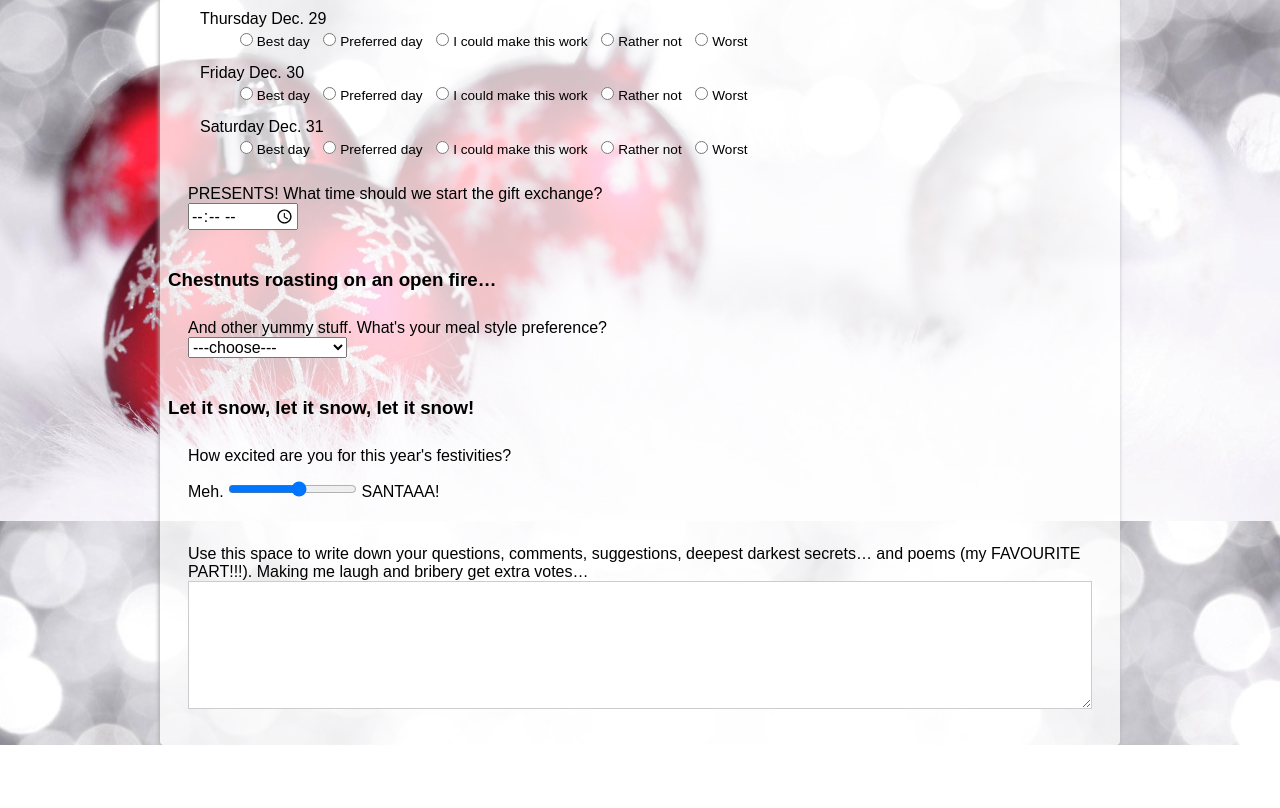
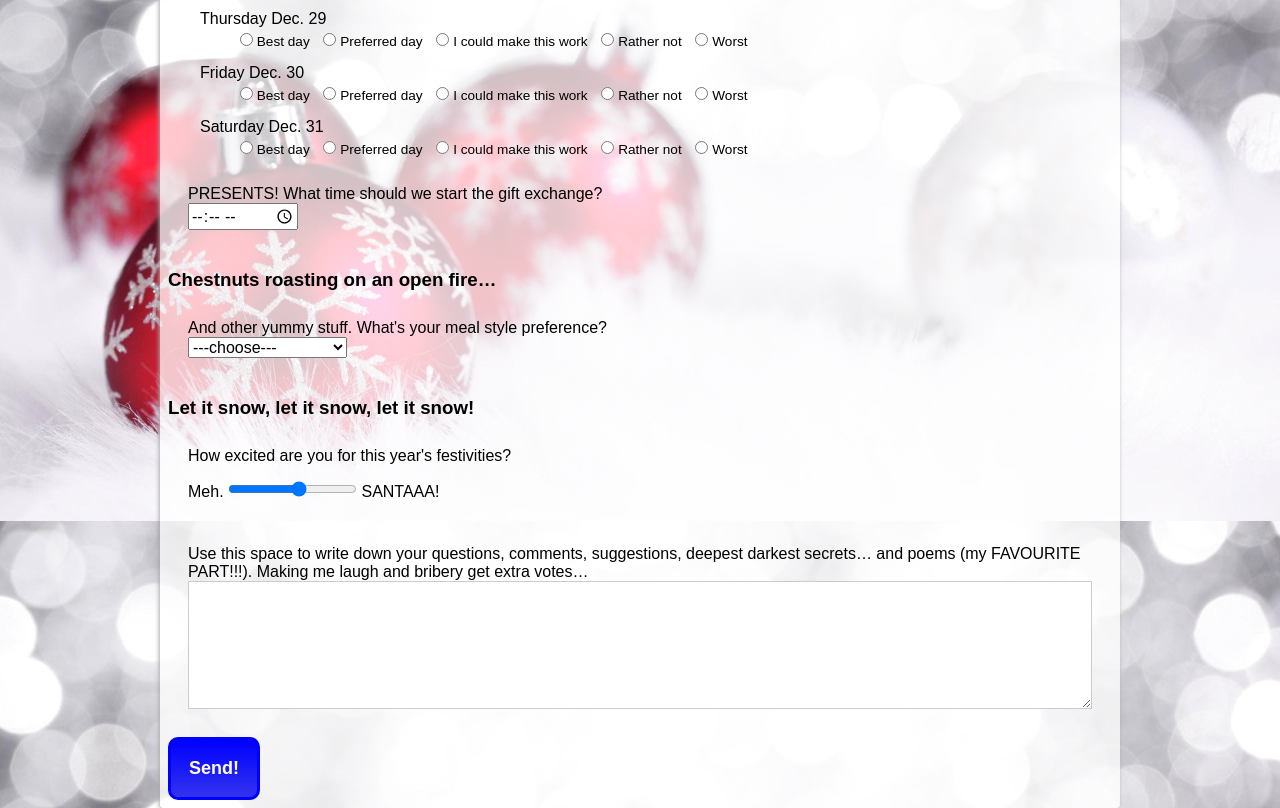
Before and after one commit to stephbydesign/christmas-exchange-form, a plain HTML site: page index.html in a window 1280 px wide. Shown: the part 1879-2687 px from the top of the page. Before the commit the page ends 2624 px from the top, so only its background shows below. Drawn offline with Linux system fonts and the light colour scheme.

Commit message:
Added the submit button.

```diff
--- a/css/general.css
+++ b/css/general.css
@@ -123,3 +123,14 @@ button {
 .input-error {
   border: 2px solid red;
 }
+
+button {
+  font-size: 1.125rem;
+  padding: 1em;
+  border-radius: 10px;
+  border: 3px solid #00f;
+  background-image: linear-gradient(to bottom, #00f, #33e);
+  color: #fff;
+  font-weight: bold;
+  cursor: pointer;
+}
--- a/index.html
+++ b/index.html
@@ -333,6 +333,7 @@
         </div>
       </div>
 
+      <button type="submit">Send!</button>
     </form>
   </div>
 </body>
```
